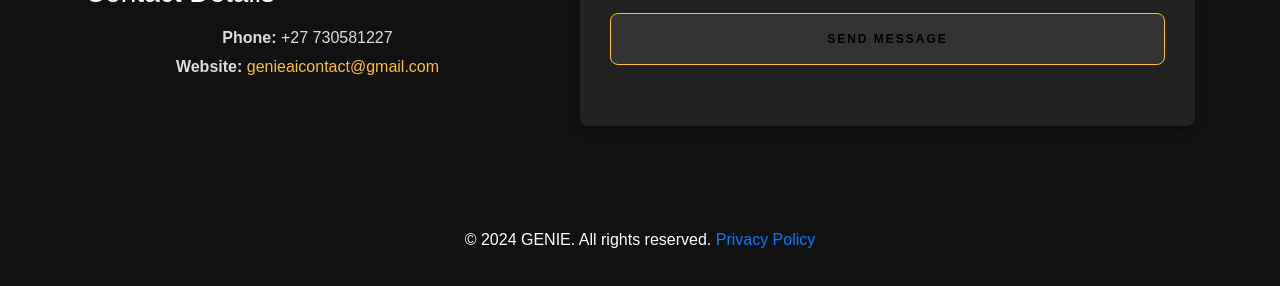
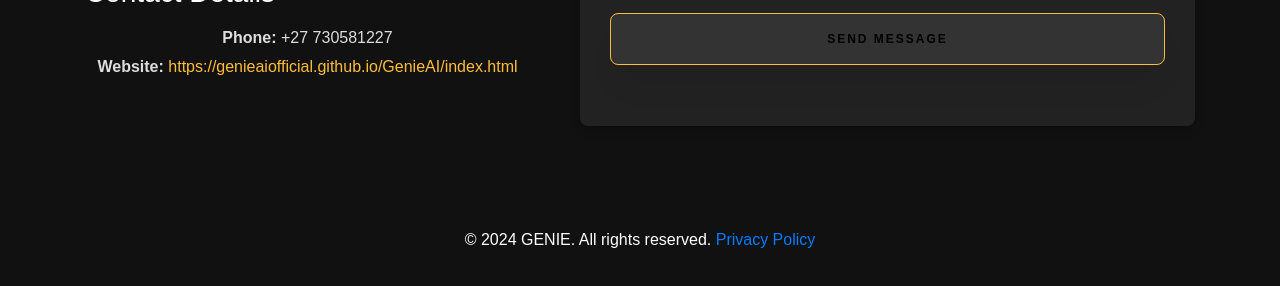
Before and after one commit to GenieAIOfficial/GenieAI, a plain HTML site: page LoginContact.html in a window 1280 px wide. Shown: the part 736-1022 px from the top of the page. Drawn offline with nearby package versions, Linux system fonts and the light colour scheme.

Commit message:
Update LoginContact.html

```diff
--- a/LoginContact.html
+++ b/LoginContact.html
@@ -261,7 +261,7 @@
                     <div class="contact-details">
                         <h3>Contact Details</h3>
                         <p><strong>Phone:</strong> +27 730581227</p>
-                        <p><strong>Website:</strong> <a href="index.html" target="_blank">genieaicontact@gmail.com</a></p>
+                        <p><strong>Website:</strong> <a href="LoginIndex.html" target="_blank">https://genieaiofficial.github.io/GenieAI/index.html</a></p>
                     </div>
                 </div>
                 <!-- Contact Form -->
```
